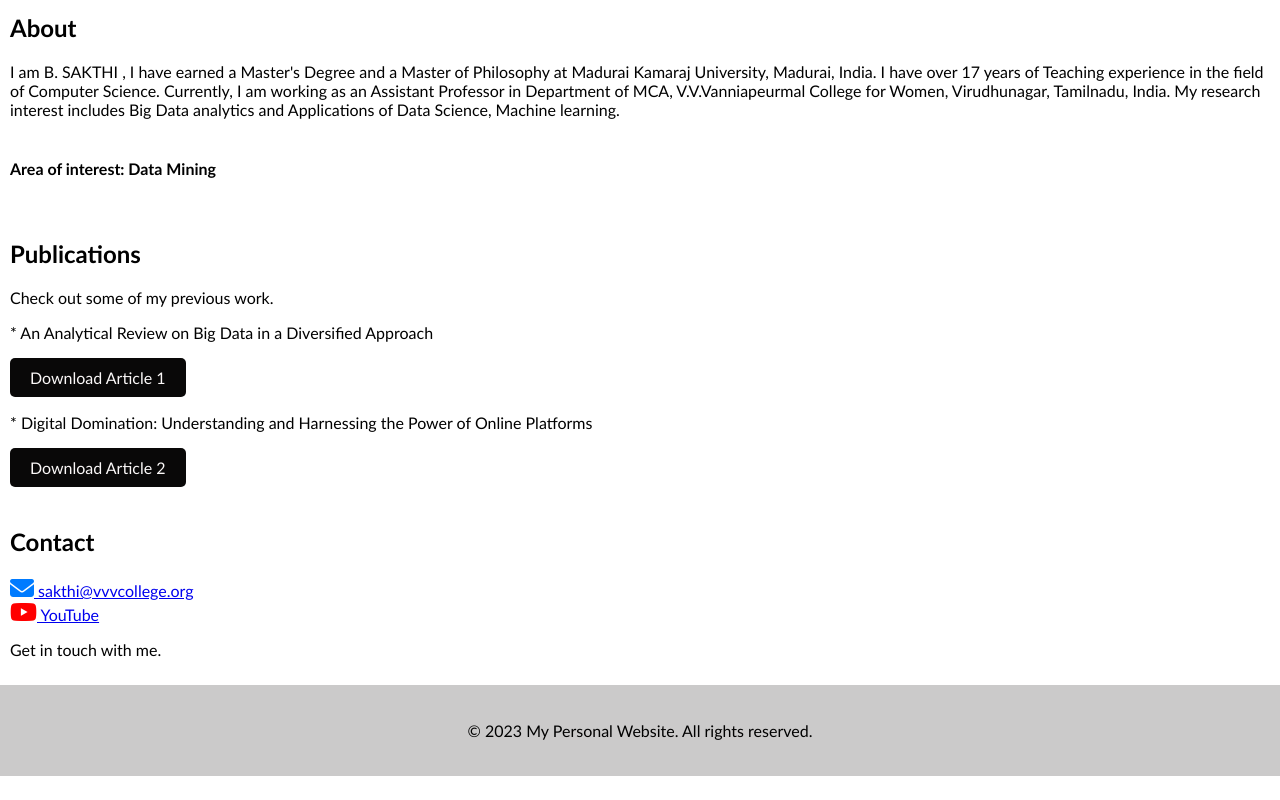
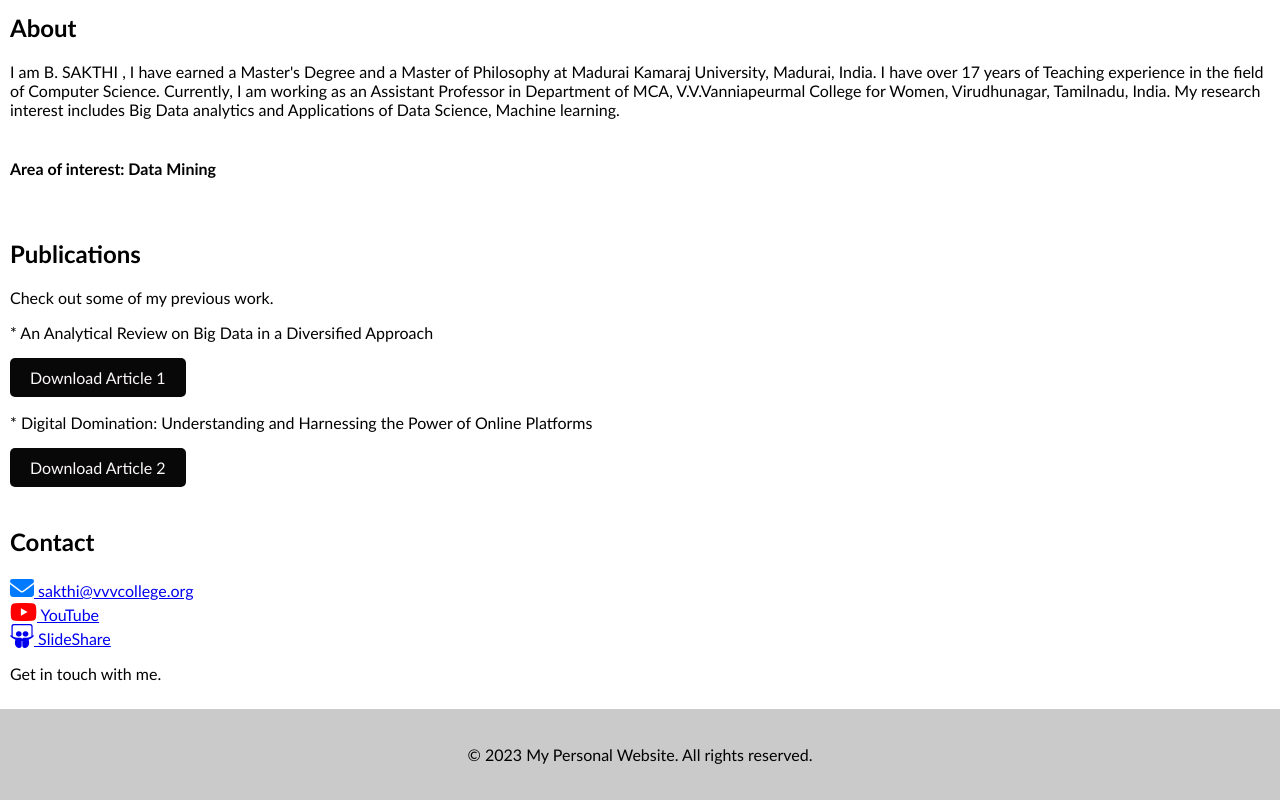
Before and after one commit to sakvin1st/website, a plain HTML site: page index.html in a window 1280 px wide. Shown: the part 373-1173 px from the top of the page. Before the commit the page ends 1149 px from the top, so only its background shows below. Drawn offline with Linux system fonts and the light colour scheme.

Commit message:
Update index.html

```diff
--- a/index.html
+++ b/index.html
@@ -71,7 +71,7 @@
           <br>
 
         <a href="https://www.youtube.com/channel/UCTTmuOzHXqXDeLaMDB-Dp9A" target="_blank"><i class="fa fa-youtube" style="font-size:24px"></i> YouTube</a><br>
-
+        <a href="https://www.slideshare.net/SakthiVinoth78/" target="_blank"><i class="fa fa-slideshare" style="font-size:24px"></i> SlideShare</a><br>
 
 
 
```
